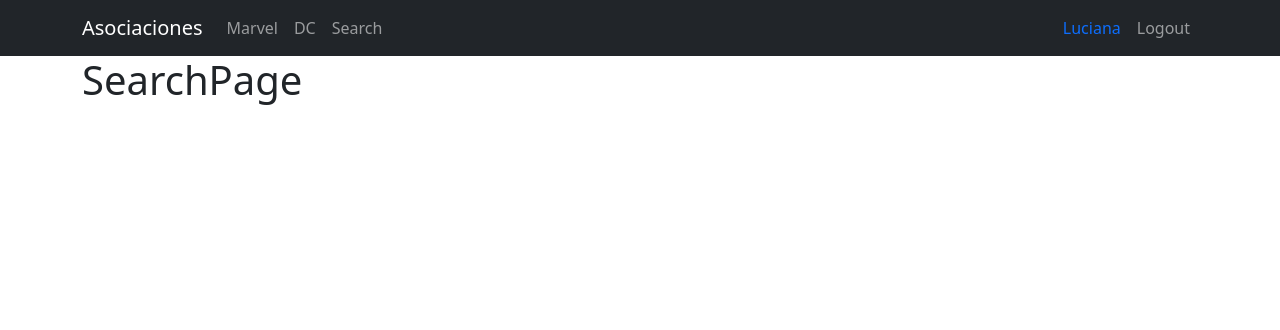
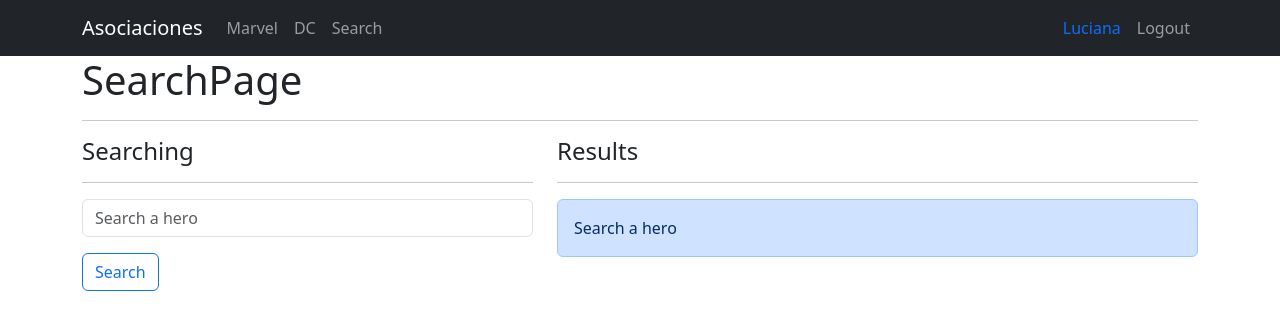
Before and after one commit to LuuHolz/06-heroes-spa, a React (Vite) app: page /search in a window 1280 px wide. Shown: the top 330 px of the page. Built offline with nearby package versions, Linux system fonts and the light colour scheme.

Commit message:
[FEAT] Protección de rutas: Context y Reducer

```diff
--- a/package.json
+++ b/package.json
@@ -12,6 +12,7 @@
   "dependencies": {
     "animate.css": "^4.1.1",
     "bootstrap": "^5.3.3",
+    "query-string": "^9.0.0",
     "react": "^18.3.1",
     "react-bootstrap": "^2.10.3",
     "react-dom": "^18.3.1",
--- /dev/null
+++ b/src/auth/context/AuthContext.tsx
@@ -0,0 +1,3 @@
+import { createContext } from "react";
+
+export const AuthContext = createContext({});
--- /dev/null
+++ b/src/auth/context/AuthProvider.tsx
@@ -0,0 +1,20 @@
+import { useReducer } from 'react';
+import { AuthContext } from './AuthContext';
+import { authReducer } from './AuthReducer';
+
+const initialState = {
+    logged: false,
+}
+
+const AuthProvider = ({ children }) => {
+
+    const [ state, dispatch ] = useReducer( authReducer, initialState )
+
+  return (
+        <AuthContext.Provider value = {{ }}>
+            { children }
+        </AuthContext.Provider>
+)
+}
+
+export { AuthProvider }
--- /dev/null
+++ b/src/auth/context/AuthReducer.ts
@@ -0,0 +1,23 @@
+import { types } from "../types/types";
+
+
+
+export const authReducer = ( state = {}, action ) => {
+
+    switch ( action.type ) {
+
+        case types.login:
+            return {
+                ...state,
+                logged: true,
+                name: action.payload
+            };
+
+        case types.logout:
+            return {
+                logged: false,
+            };
+        default:
+            return state;
+    }
+}
--- /dev/null
+++ b/src/auth/types/types.ts
@@ -0,0 +1,5 @@
+
+export const types = {
+    login: '[Auth] Login',
+    logout: '[Auth] Logout'
+}
--- /dev/null
+++ b/src/heroes/helpers/getHeroesByName.ts
@@ -0,0 +1,9 @@
+import { heroes } from "../data/heroes";
+
+export const getHeroesByName = (name = '') => {
+  const searchName = name.toLocaleLowerCase().trim();
+
+  if (searchName.length === 0) return [];
+
+  return heroes.filter(hero => hero.superhero.toLocaleLowerCase().includes(searchName));
+};
--- a/src/heroes/pages/Search.tsx
+++ b/src/heroes/pages/Search.tsx
@@ -1,8 +1,77 @@
+import { useLocation, useNavigate } from "react-router-dom";
+import queryString from "query-string";
+
+import { useForm } from "../../hooks/useForm";
+import { HeroCard } from "../components/HeroCard";
+import { getHeroesByName } from "../helpers/getHeroesByName";
 
 const Search = () => {
+  const navigate = useNavigate();
+  const location = useLocation();
+
+  //instalo: npm install query-string y extraigo el valor que necesito del navigate. ej: superman
+  const { q = "" } = queryString.parse(location.search);
+  const heroes = getHeroesByName(q);
+
+  const { searchText, onInputChange } = useForm({
+    searchText: q,
+  });
+
+  const onSearchSubmit = (e) => {
+    e.preventDefault();
+
+    //el texto debe ser <=1 para realizar la busqueda
+    // if (searchText.trim().length <= 1) return;
+
+    //navegacion, query en la busqueda
+    navigate(`?q=${searchText.toLowerCase().trim()}`);
+  };
+
   return (
-    <h1>SearchPage</h1>
-  )
-}
+    <>
+      <h1>SearchPage</h1>
+      <hr />
 
-export  { Search }
+      <div className="row">
+        <div className="col-5">
+          <h4>Searching</h4>
+          <hr />
+          <form onSubmit={onSearchSubmit}>
+            <input
+              type="text"
+              placeholder="Search a hero"
+              className="form-control"
+              name="searchText"
+              autoComplete="off"
+              value={searchText}
+              onChange={onInputChange}
+            />
+
+            <button className="btn btn-outline-primary mt-3">Search</button>
+          </form>
+        </div>
+
+        <div className="col-7">
+          <h4>Results</h4>
+          <hr />
+
+          {q === "" ? (
+            <div className="alert alert-primary">Search a hero</div>
+          ) : (
+            heroes.length === 0 && (
+              <div className="alert alert-danger">
+                No hero with <b>{q}</b>
+              </div>
+            )
+          )}
+
+          {heroes.map((hero) => (
+            <HeroCard key={hero.id} {...hero} />
+          ))}
+        </div>
+      </div>
+    </>
+  );
+};
+
+export { Search };
--- /dev/null
+++ b/src/hooks/useForm.ts
@@ -0,0 +1,25 @@
+import { useState } from 'react';
+
+export const useForm = ( initialForm = {} ) => {
+
+    const [ formState, setFormState ] = useState( initialForm );
+
+    const onInputChange = ({ target }) => {
+        const { name, value } = target;
+        setFormState({
+            ...formState,
+            [ name ]: value
+        });
+    }
+
+    const onResetForm = () => {
+        setFormState( initialForm );
+    }
+
+    return {
+        ...formState,
+        formState,
+        onInputChange,
+        onResetForm,
+    }
+}
--- a/src/pages/HeroesApp.tsx
+++ b/src/pages/HeroesApp.tsx
@@ -1,10 +1,11 @@
+import { AuthProvider } from "../auth/context/AuthProvider"
 import { AppRouter } from "../router/AppRouter"
 
 const HeroesApp = () => {
   return (
-    <>
+    <AuthProvider>
         <AppRouter/>
-    </>
+    </AuthProvider>
   )
 }
 
```
Also changed, not shown: 1 other file (tests, documents, lock files or other folders).
